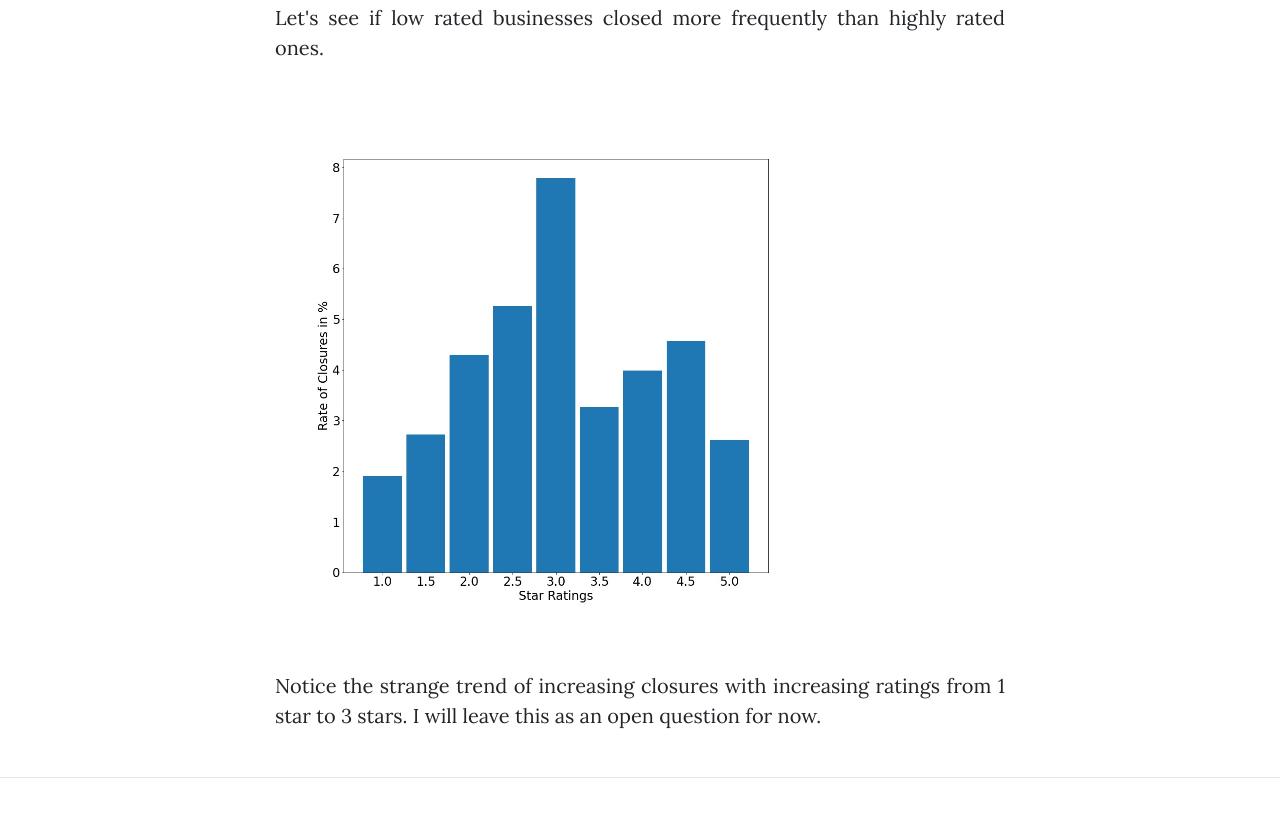
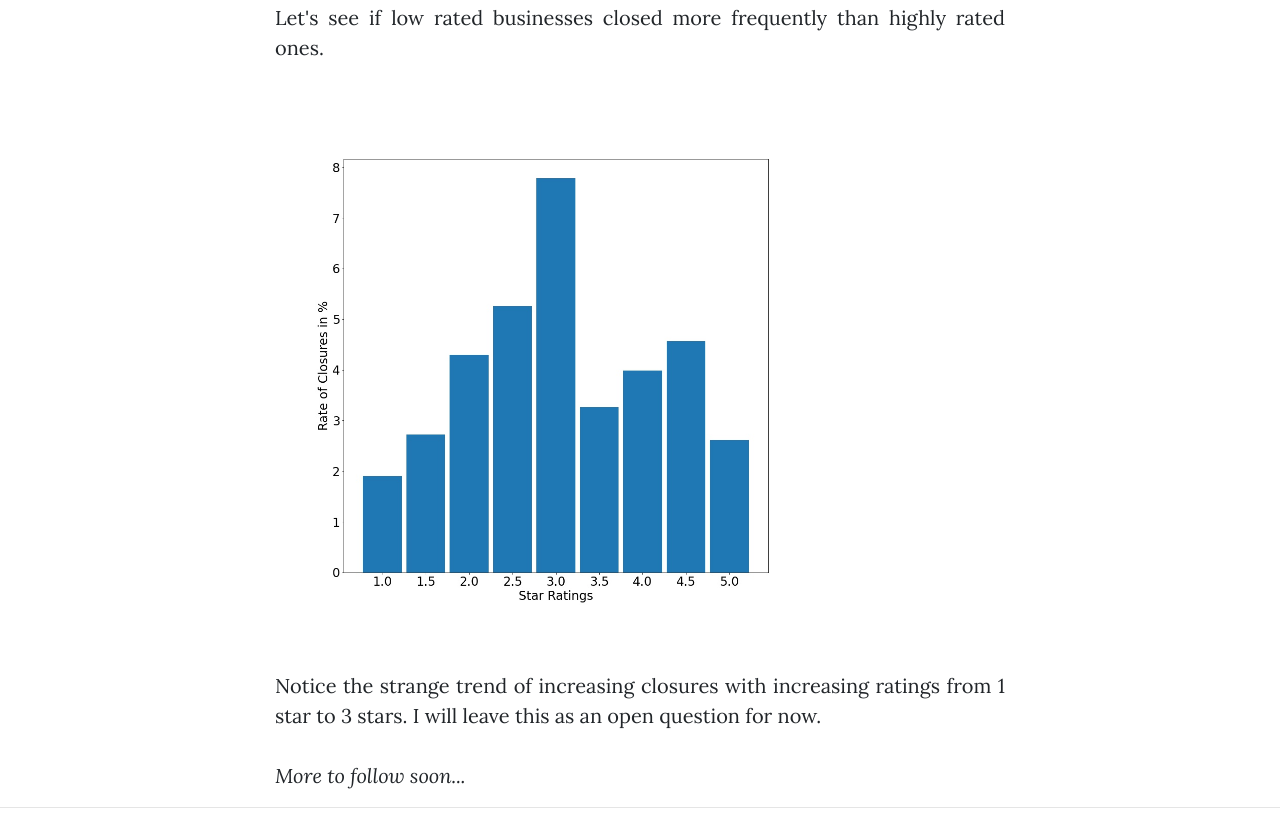
Before and after one commit to burning-river/saurabhkumar3400.github.io, a website: page yelp_covid.html in a window 1280 px wide. Shown: the part 6618-7442 px from the top of the page. Before the commit the page ends 7412 px from the top, so only its background shows below. Drawn offline with nearby package versions, Linux system fonts and the light colour scheme.

Commit message:
comment added

```diff
--- a/yelp_covid.html
+++ b/yelp_covid.html
@@ -177,6 +177,7 @@ p {
             <p>Let's see if low rated businesses closed more frequently than highly rated ones.</p>
             <img src='./static/folder/yelp_covid/rating.jpg' style="width:75%">
             <p> Notice the strange trend of increasing closures with increasing ratings from 1 star to 3 stars. I will leave this as an open question for now.</p>
+            <i>More to follow soon...</i>
       </div>
     </div>
 </div>
```
